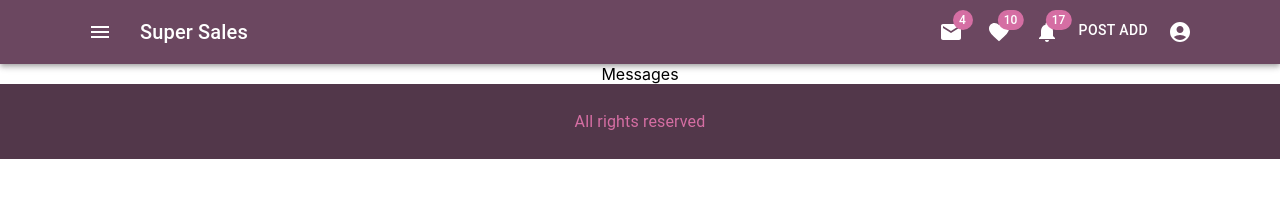
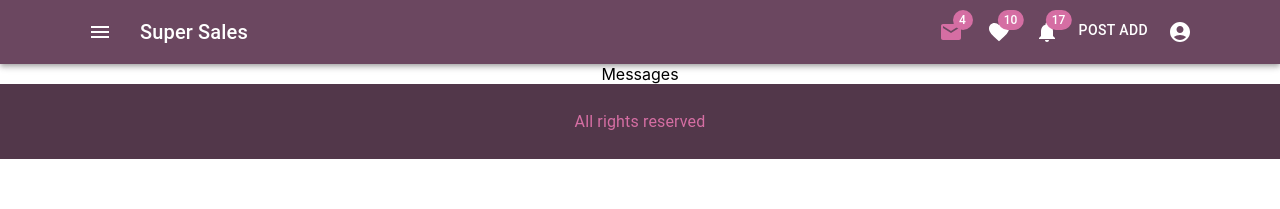
Before and after one commit to Alonasa/super-sales, a React (Create React App) app: page /messages in a window 1280 px wide. Shown: the top 209 px of the page. Built offline with nearby package versions, Linux system fonts and the light colour scheme.

Commit message:
change link to navlink, added style to current page

```diff
--- a/src/App.css
+++ b/src/App.css
@@ -1,5 +1,7 @@
 .App {
   text-align: center;
+  display: flex;
+  flex-direction: column;
 }
 
 .App-logo {
--- a/src/components/AppMenu/AppMenu.module.css
+++ b/src/components/AppMenu/AppMenu.module.css
@@ -6,3 +6,8 @@
 .menu__link:active {
     color: #d56ea3;
 }
+
+.menu__link_active {
+    color: #d56ea3;
+    text-decoration: none;
+}
--- a/src/components/AppMenu/AppMenu.tsx
+++ b/src/components/AppMenu/AppMenu.tsx
@@ -1,5 +1,5 @@
 import React, {MouseEvent, useState} from 'react';
-import {Link} from 'react-router-dom';
+import {NavLink} from 'react-router-dom';
 import AppBar from '@mui/material/AppBar';
 import Box from '@mui/material/Box';
 import Toolbar from '@mui/material/Toolbar';
@@ -16,6 +16,11 @@ import MoreIcon from '@mui/icons-material/MoreVert';
 import {Favorite} from '@mui/icons-material';
 import {Button, Container} from '@mui/material';
 import styles from './AppMenu.module.css';
+
+const styleHandler = (data: boolean)=> {
+    return data ? styles.menu__link_active : styles.menu__link
+}
+
 
 export const AppMenu = () => {
   const [anchorEl, setAnchorEl] = useState<null | HTMLElement>(null);
@@ -58,10 +63,10 @@ export const AppMenu = () => {
       open={isMenuOpen}
       onClose={handleMenuClose}
     >
-      <Link to="/profile" className={styles.menu__link}><MenuItem
-        onClick={handleMenuClose}>Profile</MenuItem></Link>
-      <Link to="/my-account" className={styles.menu__link}><MenuItem
-        onClick={handleMenuClose}>My account</MenuItem></Link>
+      <NavLink to="/profile" className={(data)=>styleHandler(data.isActive)}><MenuItem
+        onClick={handleMenuClose}>Profile</MenuItem></NavLink>
+      <NavLink to="/my-account" className={(data)=>styleHandler(data.isActive)}><MenuItem
+        onClick={handleMenuClose}>My account</MenuItem></NavLink>
     </Menu>
   );
 
@@ -82,7 +87,7 @@ export const AppMenu = () => {
       open={isMobileMenuOpen}
       onClose={handleMobileMenuClose}
     >
-      <Link className={styles.menu__link} to={'/messages'}>
+      <NavLink to={'/messages'} className={(data)=>styleHandler(data.isActive)}>
         <MenuItem>
           <IconButton size="large" aria-label="show 4 new mails"
                       color="inherit">
@@ -92,7 +97,7 @@ export const AppMenu = () => {
           </IconButton>
           <p>Messages</p>
         </MenuItem>
-      </Link>
+      </NavLink>
       <MenuItem>
         <IconButton size="large" aria-label="show products from wishlist"
                     color="inherit">
@@ -153,17 +158,17 @@ export const AppMenu = () => {
             </Typography>
             <Box sx={{flexGrow: 1}}/>
             <Box sx={{display: {xs: 'none', md: 'flex'}}}>
-              <Link to={'/messages'}
-                    className={styles.menu__link}>
+              <NavLink to={'/messages'}
+                       className={(data)=>styleHandler(data.isActive)}>
                 <IconButton size="large" aria-label="show 4 new mails"
                             color="inherit">
                   <Badge badgeContent={4} color="secondary">
                     <MailIcon/>
                   </Badge>
                 </IconButton>
-              </Link>
-              <Link to={'/favorites'}
-                    className={styles.menu__link}>
+              </NavLink>
+              <NavLink to={'/favorites'}
+                    className={(data)=>styleHandler(data.isActive)}>
                 <IconButton size="large"
                             aria-label="show products from wishlist"
                             color="inherit">
@@ -171,9 +176,9 @@ export const AppMenu = () => {
                     <Favorite/>
                   </Badge>
                 </IconButton>
-              </Link>
-              <Link to={'/notifications'}
-                    className={styles.menu__link}>
+              </NavLink>
+
+              <NavLink to={'/notifications'} className={(data)=>styleHandler(data.isActive)}>
                 <IconButton
                   size="large"
                   aria-label="show 17 new notifications"
@@ -183,11 +188,11 @@ export const AppMenu = () => {
                     <NotificationsIcon/>
                   </Badge>
                 </IconButton>
-              </Link>
-              <Link to="/post-add" className={styles.menu__link}><Button
+              </NavLink>
+              <NavLink to="/post-add" className={(data)=>styleHandler(data.isActive)}><Button
                 style={{color: 'inherit', padding: '10px 8px'}}>Post
                 Add</Button>
-              </Link>
+              </NavLink>
               <IconButton
                 size="large"
                 edge="end"
--- /dev/null
+++ b/src/components/Footer/Footer.module.css
@@ -0,0 +1,5 @@
+.footer {
+    display: block;
+    margin-top: auto;
+    border: 1px solid inherit;
+}
--- a/src/components/Footer/Footer.tsx
+++ b/src/components/Footer/Footer.tsx
@@ -1,11 +1,13 @@
 import React from 'react';
 import {FooterMenu} from './FooterMenu';
+import style from './Footer.module.css';
+
 
 const color = 'primary'
 
 export const Footer = () => {
   return (
-    <footer style={{backgroundColor: color}}>
+    <footer className={style.footer} style={{backgroundColor: color}}>
       <FooterMenu/>
     </footer>
   );
```
